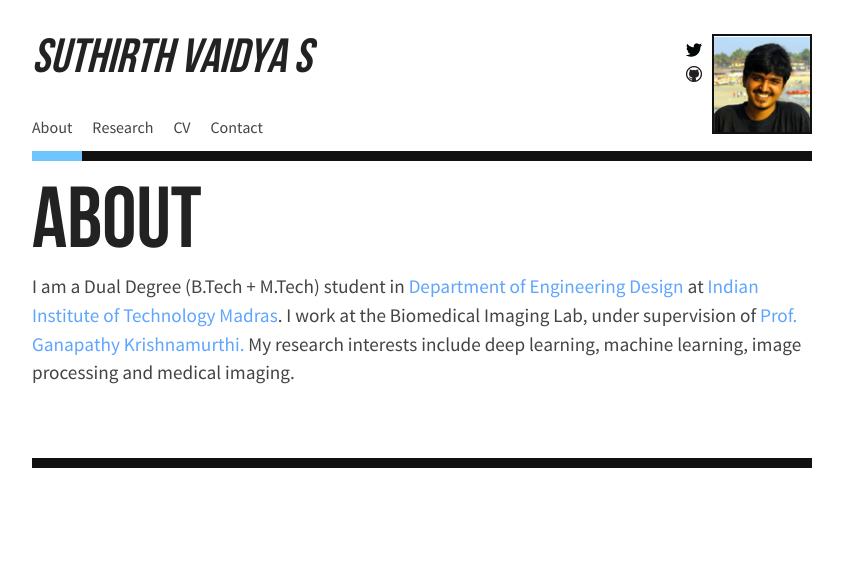
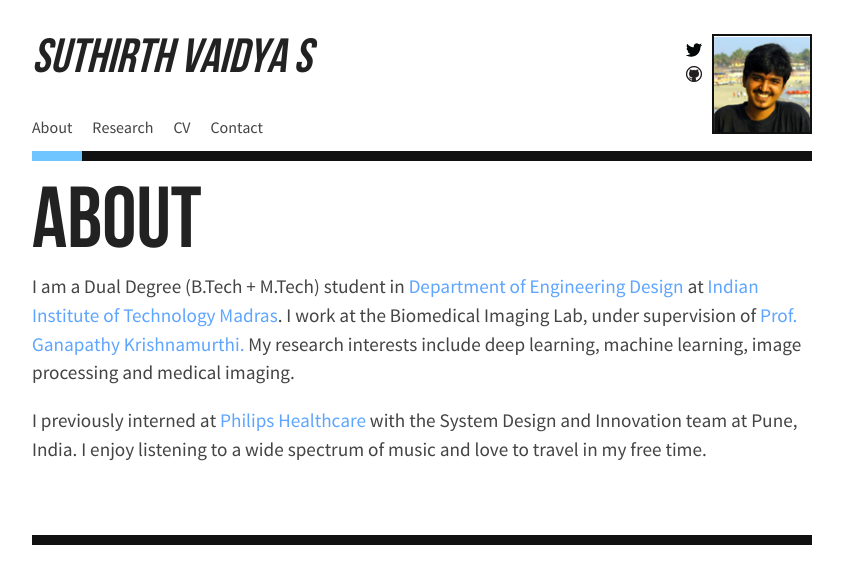
Before and after one commit to suthirth/suthirth.github.io, a Jekyll site: the page built from index.html, in a window 1280 px wide. Shown: the top 584 px of the page, without its empty margins (218-1061 px from the left). Built offline with Jekyll 4.4.1, drawn with Linux system fonts in a browser that asks for light colours; the list of posts is cut into pages by our own code.

Commit message:
Update index.html

```diff
--- a/index.html
+++ b/index.html
@@ -8,5 +8,9 @@ layout: default
   I work at the Biomedical Imaging Lab, under supervision of <a href="http://researchgankrish.weebly.com/">Prof. Ganapathy Krishnamurthi.</a>
   My research interests include deep learning, machine learning, image processing and medical imaging.
 </p>
+<p>
+  I previously interned at <a href="http://www.philips.co.in/healthcare">Philips Healthcare</a> with the System Design and Innovation team at Pune, India.
+  I enjoy listening to a wide spectrum of music and love to travel in my free time.
+</p>
 
 <br />
```
